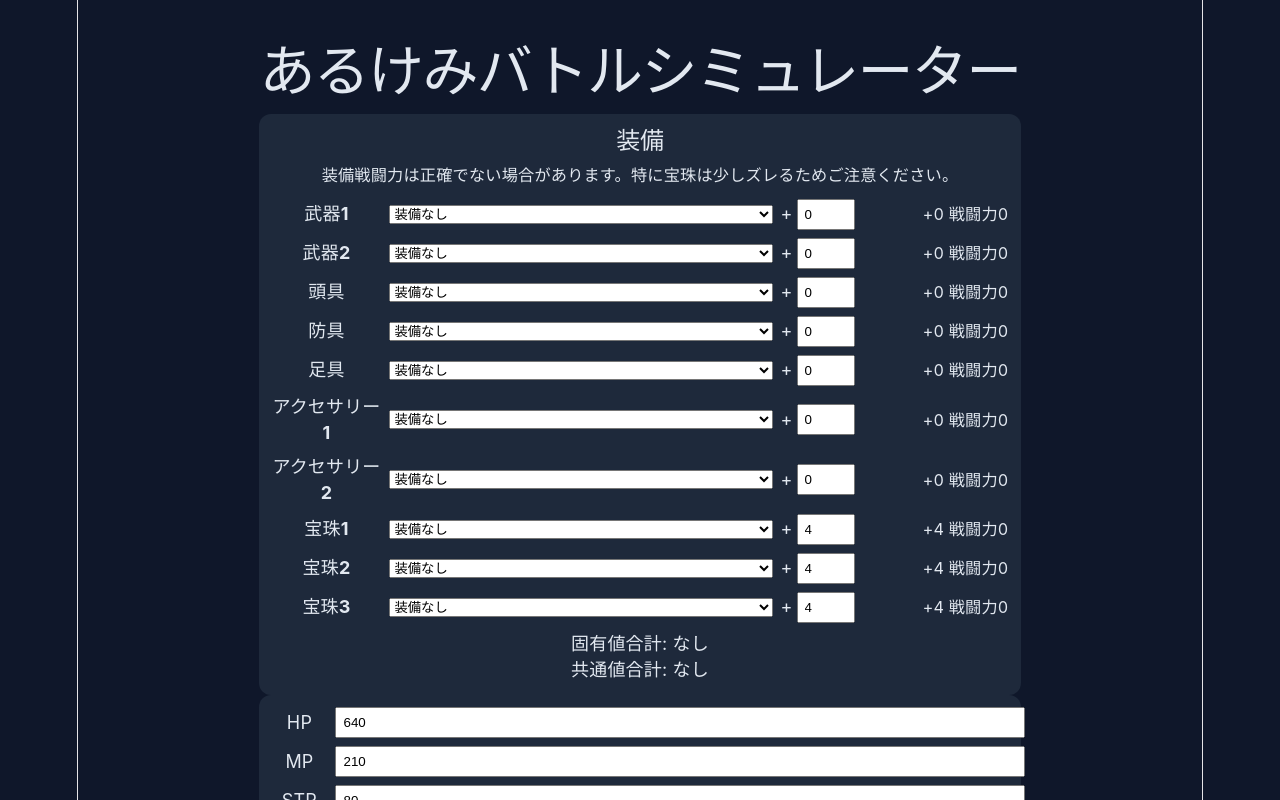
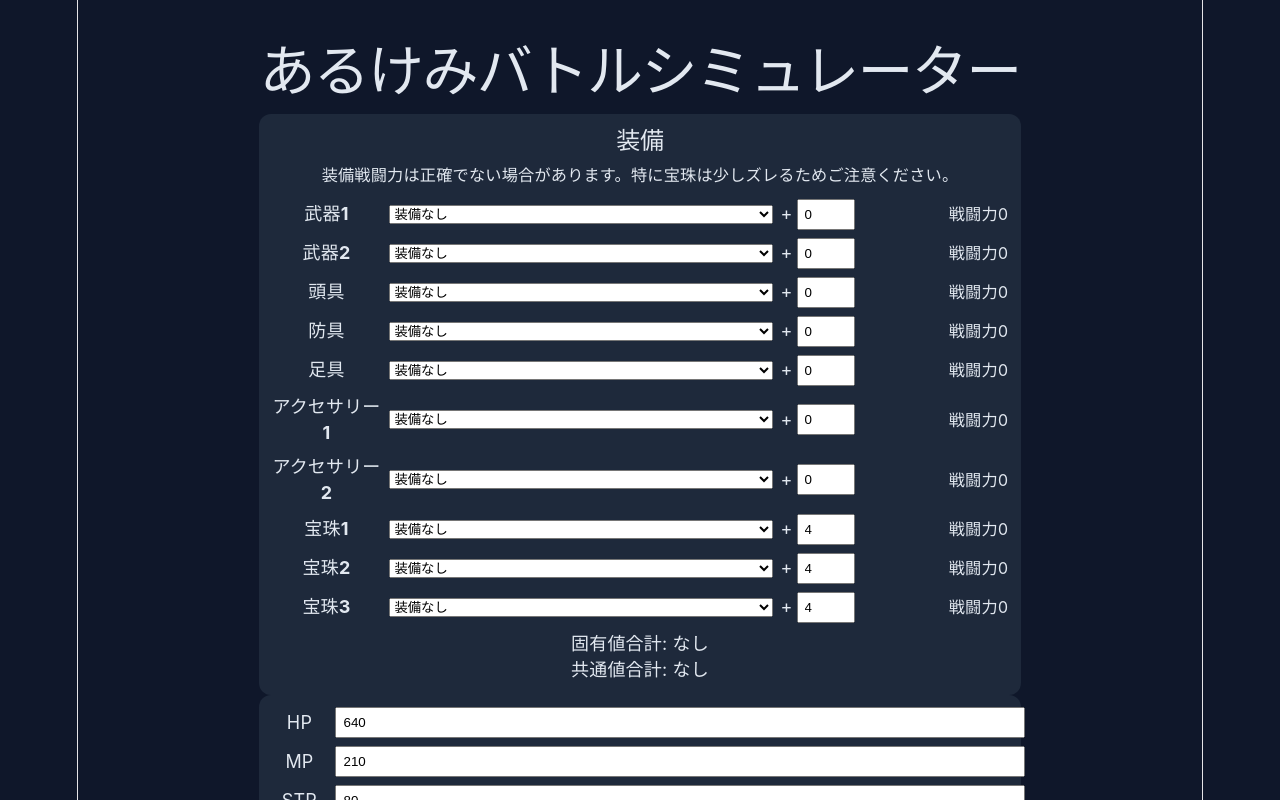
Before and after one commit to d-syumi/alcm-battle-sim, a React (Vite) app: page / in a window 1280 px wide. Shown: the top 800 px of the page. Built offline with nearby package versions, Linux system fonts and the light colour scheme.

Commit message:
装備戦闘力表示から+値プレフィックスを削除

```diff
--- a/src/App.tsx
+++ b/src/App.tsx
@@ -183,7 +183,7 @@ function App() {
             {items.map((item) => <option key={item.id} value={item.id}>[{item.rank}] {item.name}</option>)}
           </select>
           <label className="plus-field">+<input type="number" min={slot.category === 'orb' ? 4 : 0} max={15} step={1} value={slot.plus} onChange={(e) => setEquipped((prev) => prev.map((p, idx) => idx === i ? { ...p, plus: Math.max(slot.category === 'orb' ? 4 : 0, Math.floor(Number(e.target.value))) } : p))} /></label>
-          <span className="slot-power">+{slot.plus} 戦闘力{slotPower}</span>
+          <span className="slot-power">戦闘力{slotPower}</span>
         </div>
       })}
       <p>固有値合計: {formatNonZeroStatus(equipmentBonus.inherent)}</p>
```
